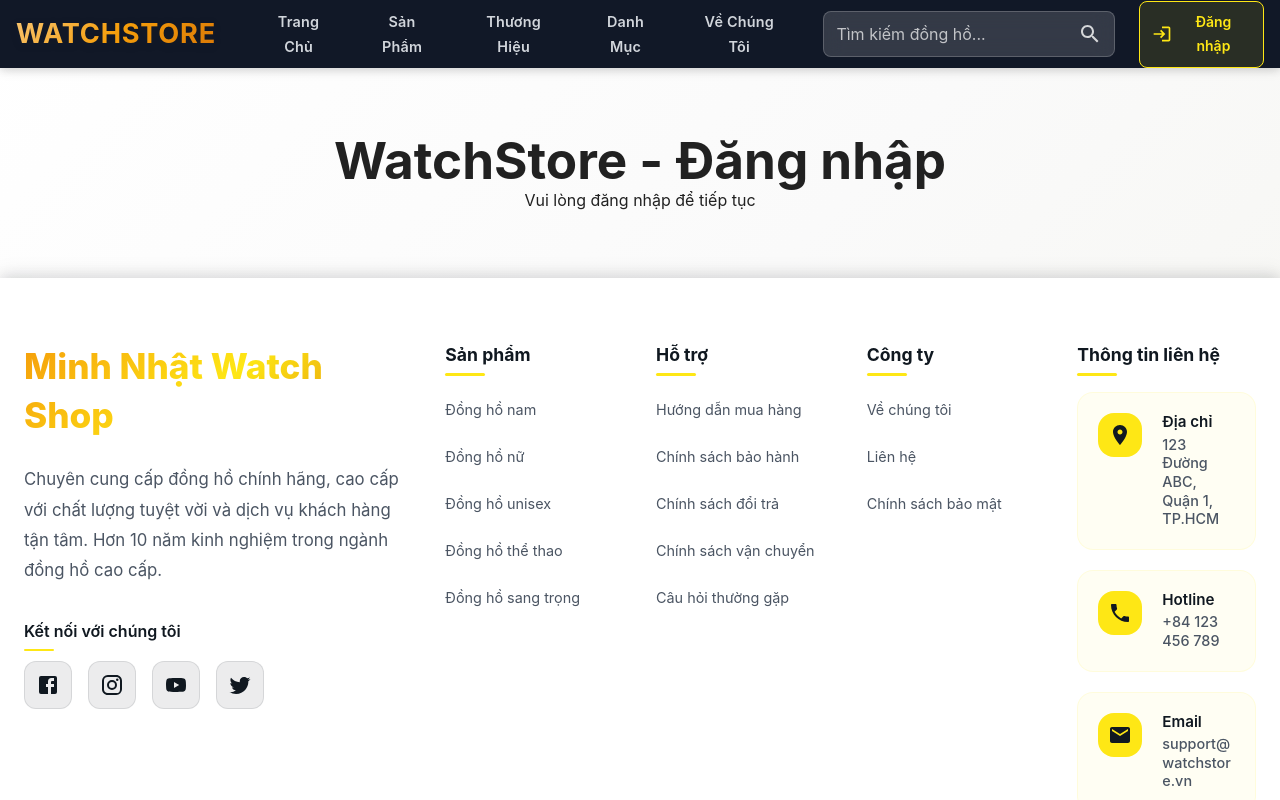
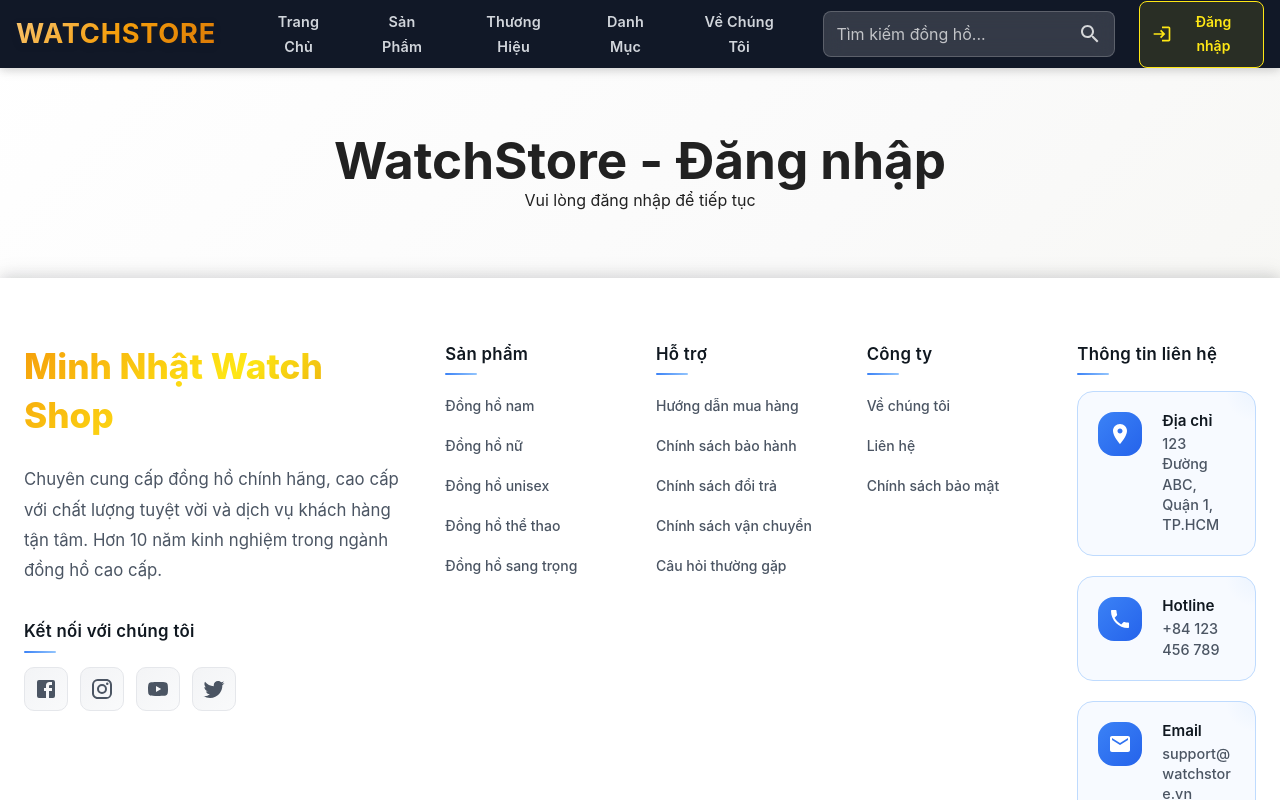
Before and after one commit to TrungHauad02/watch-shop, a React (Vite) app: page /login in a window 1280 px wide. Built offline with nearby package versions, Linux system fonts and the light colour scheme.

Commit message:
U(Footer)

```diff
--- a/src/components/WSFooter/components/FooterContactInfo.tsx
+++ b/src/components/WSFooter/components/FooterContactInfo.tsx
@@ -1,6 +1,6 @@
-import { Box, Stack, Typography, alpha } from '@mui/material';
+import { Box, Stack, Typography } from '@mui/material';
 import { ReactNode } from 'react';
-import { COLORS } from '@/styles/colors';
+import { COLORS, SEMANTIC_COLORS } from '@/styles/colors';
 
 interface ContactInfoItem {
   icon: ReactNode;
@@ -21,21 +21,27 @@ export default function FooterContactInfo({
         variant="h6"
         gutterBottom
         sx={{
-          fontWeight: 700,
-          color: COLORS.textPrimary,
+          fontWeight: 600,
+          // Khớp với màu title các component khác
+          color: COLORS.primary,
           mb: 3,
           position: 'relative',
-          fontSize: '1.1rem',
-          // CUSTOMIZE: Chỉnh sửa style của tiêu đề ở đây
+          fontSize: '1.05rem',
+          letterSpacing: '0.3px',
           '&::after': {
             content: '""',
             position: 'absolute',
             bottom: '-8px',
             left: 0,
-            width: '40px',
-            height: '3px',
-            backgroundColor: COLORS.secondary,
+            width: '32px',
+            height: '2px',
+            // Gradient underline đồng nhất
+            background: `linear-gradient(90deg, ${SEMANTIC_COLORS.info500}, ${SEMANTIC_COLORS.info300})`,
             borderRadius: '2px',
+            transition: 'width 0.3s ease',
+          },
+          '&:hover::after': {
+            width: '48px',
           },
         }}
       >
@@ -65,22 +71,53 @@ export default function FooterContactInfo({
               gap: { xs: 2, md: 1, lg: 2.5 },
               p: { xs: 2, md: 1.5, lg: 2.5 },
               borderRadius: 2,
-              // CUSTOMIZE: Chỉnh sửa màu nền và border của contact card ở đây
-              backgroundColor: alpha(COLORS.secondary, 0.05),
-              border: `1px solid ${alpha(COLORS.secondary, 0.1)}`,
-              transition: 'all 0.2s ease',
+              // Nền xanh nhẹ, tinh tế
+              backgroundColor: `${SEMANTIC_COLORS.info50}80`,
+              border: `1px solid ${SEMANTIC_COLORS.info200}`,
+              transition: 'all 0.3s cubic-bezier(0.4, 0, 0.2, 1)',
               textAlign: { xs: 'left', md: 'center', lg: 'left' },
               minHeight: { md: '100px' },
               flex: { md: '1 1 0%' },
               minWidth: { md: 0 },
+              position: 'relative',
+              overflow: 'hidden',
+
+              // Hover effect đẹp mắt
               '&:hover': {
-                backgroundColor: alpha(COLORS.secondary, 0.08),
-                borderColor: alpha(COLORS.secondary, 0.15),
+                backgroundColor: `${SEMANTIC_COLORS.info100}90`,
+                borderColor: SEMANTIC_COLORS.info300,
+                transform: 'translateY(-2px)',
+                boxShadow: `0 4px 16px ${SEMANTIC_COLORS.info500}20`,
+
+                // Subtle glow from icon
+                '& .icon-container': {
+                  boxShadow: `0 0 20px ${SEMANTIC_COLORS.info500}40`,
+                },
+              },
+
+              // Subtle background pattern
+              '&::before': {
+                content: '""',
+                position: 'absolute',
+                top: 0,
+                right: 0,
+                width: '60px',
+                height: '60px',
+                background: `radial-gradient(circle, ${SEMANTIC_COLORS.info200}30 0%, transparent 70%)`,
+                borderRadius: '50%',
+                transform: 'translate(30px, -30px)',
+                transition: 'all 0.3s ease',
+              },
+
+              '&:hover::before': {
+                background: `radial-gradient(circle, ${SEMANTIC_COLORS.info300}40 0%, transparent 70%)`,
+                transform: 'translate(20px, -20px) scale(1.2)',
               },
             }}
           >
             {/* Icon Container */}
             <Box
+              className="icon-container"
               sx={{
                 display: 'flex',
                 alignItems: 'center',
@@ -88,11 +125,14 @@ export default function FooterContactInfo({
                 width: { xs: 40, md: 32, lg: 44 },
                 height: { xs: 40, md: 32, lg: 44 },
                 borderRadius: 2,
-                // CUSTOMIZE: Chỉnh sửa màu sắc của icon container ở đây
-                backgroundColor: COLORS.secondary,
-                color: COLORS.primary,
+                // Icon với gradient blue đẹp mắt
+                background: `linear-gradient(135deg, ${SEMANTIC_COLORS.info500}, ${SEMANTIC_COLORS.info600})`,
+                color: COLORS.white,
                 flexShrink: 0,
                 mb: { xs: 0, md: 1, lg: 0 },
+                transition: 'all 0.3s ease',
+                position: 'relative',
+                zIndex: 1,
               }}
             >
               {info.icon}
@@ -110,13 +150,15 @@ export default function FooterContactInfo({
                   md: 'center',
                   lg: 'flex-start',
                 },
+                position: 'relative',
+                zIndex: 1,
               }}
             >
               <Typography
                 variant="subtitle2"
                 sx={{
                   fontWeight: 600,
-                  color: COLORS.textPrimary,
+                  color: COLORS.primary,
                   mb: 0.5,
                   fontSize: { xs: '0.9rem', md: '0.8rem', lg: '0.95rem' },
                   lineHeight: 1.2,
@@ -129,9 +171,9 @@ export default function FooterContactInfo({
               <Typography
                 variant="body2"
                 sx={{
-                  color: COLORS.textSecondary,
-                  fontWeight: 500,
-                  lineHeight: 1.3,
+                  color: COLORS.gray600,
+                  fontWeight: 450,
+                  lineHeight: 1.4,
                   fontSize: { xs: '0.85rem', md: '0.75rem', lg: '0.9rem' },
                   textAlign: { xs: 'left', md: 'center', lg: 'left' },
                   wordBreak: 'break-word',
--- a/src/components/WSFooter/components/FooterLinkSection.tsx
+++ b/src/components/WSFooter/components/FooterLinkSection.tsx
@@ -1,4 +1,4 @@
-import COLORS from '@/styles/colors';
+import { COLORS, SEMANTIC_COLORS } from '@/styles/colors';
 import { Box, Link, Stack, Typography } from '@mui/material';
 import { useNavigate } from 'react-router-dom';
 
@@ -28,27 +28,34 @@ export default function FooterLinkSection({
         variant="h6"
         gutterBottom
         sx={{
-          fontWeight: 700,
-          color: COLORS.textPrimary,
+          fontWeight: 600,
+          // Màu title sang trọng với deep blue
+          color: COLORS.primary,
           mb: 3,
           position: 'relative',
-          fontSize: '1.1rem',
+          fontSize: '1.05rem',
+          letterSpacing: '0.3px',
           '&::after': {
             content: '""',
             position: 'absolute',
             bottom: '-8px',
             left: 0,
-            width: '40px',
-            height: '3px',
-            backgroundColor: COLORS.secondary, // Sử dụng màu secondary từ colors.ts
+            width: '32px',
+            height: '2px',
+            // Gradient underline đẹp mắt
+            background: `linear-gradient(90deg, ${SEMANTIC_COLORS.info500}, ${SEMANTIC_COLORS.info300})`,
             borderRadius: '2px',
+            transition: 'width 0.3s ease',
+          },
+          '&:hover::after': {
+            width: '48px',
           },
         }}
       >
         {title}
       </Typography>
 
-      <Stack spacing={1.5}>
+      <Stack spacing={1.2}>
         {links.map((link) => (
           <Link
             key={link.path}
@@ -56,36 +63,56 @@ export default function FooterLinkSection({
             onClick={() => handleLinkClick(link.path)}
             sx={{
               textAlign: 'left',
-              color: COLORS.textSecondary, // Sử dụng màu textSecondary từ colors.ts
+              // Màu link tinh tế
+              color: COLORS.gray600,
               textDecoration: 'none',
-              fontSize: '0.9rem',
+              fontSize: '0.875rem',
               border: 'none',
               background: 'none',
               cursor: 'pointer',
-              padding: '6px 0',
+              padding: '4px 0',
               borderRadius: '4px',
-              transition: 'all 0.3s ease',
+              transition: 'all 0.25s cubic-bezier(0.4, 0, 0.2, 1)',
               position: 'relative',
+              fontWeight: 450,
+
               '&:hover': {
-                color: COLORS.accent, // Sử dụng màu accent từ colors.ts
-                transform: 'translateX(8px)',
+                // Hover với màu blue đẹp
+                color: SEMANTIC_COLORS.info600,
+                transform: 'translateX(6px)',
+                fontWeight: 500,
+
                 '&::before': {
                   opacity: 1,
-                  transform: 'scaleX(1)',
+                  transform: 'translateY(-50%) scaleX(1)',
                 },
               },
+
               '&::before': {
                 content: '""',
                 position: 'absolute',
-                left: '-12px',
+                left: '-10px',
                 top: '50%',
                 transform: 'translateY(-50%) scaleX(0)',
-                width: '4px',
-                height: '4px',
-                backgroundColor: COLORS.accent, // Sử dụng màu accent từ colors.ts
+                width: '3px',
+                height: '3px',
+                backgroundColor: SEMANTIC_COLORS.info500,
                 borderRadius: '50%',
-                transition: 'all 0.3s ease',
+                transition: 'all 0.25s cubic-bezier(0.4, 0, 0.2, 1)',
                 opacity: 0,
+              },
+
+              // Active state
+              '&:active': {
+                transform: 'translateX(4px)',
+                color: SEMANTIC_COLORS.info700,
+              },
+
+              // Focus accessibility
+              '&:focus-visible': {
+                outline: `2px solid ${SEMANTIC_COLORS.info300}`,
+                outlineOffset: '2px',
+                borderRadius: '4px',
               },
             }}
           >
--- a/src/components/WSFooter/components/FooterSocialLinks.tsx
+++ b/src/components/WSFooter/components/FooterSocialLinks.tsx
@@ -1,6 +1,6 @@
-import { Box, IconButton, Stack, Typography, alpha } from '@mui/material';
+import { Box, IconButton, Stack, Typography } from '@mui/material';
 import { ReactNode } from 'react';
-import { COLORS } from '@/styles/colors';
+import { COLORS, SEMANTIC_COLORS, ALPHA_COLORS } from '@/styles/colors';
 
 interface SocialLink {
   icon: ReactNode;
@@ -27,50 +27,94 @@ export default function FooterSocialLinks({
         variant="subtitle1"
         sx={{
           fontWeight: 600,
-          color: COLORS.textPrimary,
-          mb: 2,
+          // Khớp với màu title ở FooterLinkSection
+          color: COLORS.primary,
+          mb: 2.5,
           position: 'relative',
           display: 'inline-block',
+          fontSize: '1.05rem',
+          letterSpacing: '0.3px',
           '&::after': {
             content: '""',
             position: 'absolute',
             bottom: '-6px',
             left: 0,
-            width: '30px',
+            width: '32px',
             height: '2px',
-            backgroundColor: COLORS.secondary,
-            borderRadius: '1px',
+            // Gradient underline đồng nhất
+            background: `linear-gradient(90deg, ${SEMANTIC_COLORS.info500}, ${SEMANTIC_COLORS.info300})`,
+            borderRadius: '2px',
+            transition: 'width 0.3s ease',
+          },
+          '&:hover::after': {
+            width: '48px',
           },
         }}
       >
         {title}
       </Typography>
 
-      <Stack direction="row" spacing={2}>
+      <Stack direction="row" spacing={1.5}>
         {socialLinks.map((social) => (
           <IconButton
             key={social.name}
             onClick={() => handleSocialClick(social.url)}
             aria-label={`Theo dõi chúng tôi trên ${social.name}`}
             sx={{
-              backgroundColor: alpha(COLORS.primary, 0.08),
-              color: COLORS.primary,
-              width: 48,
-              height: 48,
-              borderRadius: '12px',
+              // Background gradient tinh tế
+              background: `linear-gradient(135deg, ${COLORS.gray100}, ${COLORS.gray50})`,
+              color: COLORS.gray600,
+              width: 44,
+              height: 44,
+              borderRadius: '10px',
               transition: 'all 0.3s cubic-bezier(0.4, 0, 0.2, 1)',
-              border: `1px solid ${alpha(COLORS.primary, 0.1)}`,
+              border: `1px solid ${COLORS.gray200}`,
+              position: 'relative',
+              overflow: 'hidden',
+
+              // Hover effects đẹp mắt
               '&:hover': {
-                backgroundColor: COLORS.secondary,
-                color: COLORS.primaryDark,
-                transform: 'translateY(-4px) scale(1.05)',
-                boxShadow: `0 8px 20px ${alpha(COLORS.secondary, 0.3)}`,
-                borderColor: COLORS.secondaryLight,
+                background: `linear-gradient(135deg, ${SEMANTIC_COLORS.info500}, ${SEMANTIC_COLORS.info600})`,
+                color: COLORS.white,
+                transform: 'translateY(-2px) scale(1.02)',
+                boxShadow: `0 6px 20px ${SEMANTIC_COLORS.info500}40`,
+                borderColor: SEMANTIC_COLORS.info400,
+
+                // Ripple effect
+                '&::before': {
+                  transform: 'scale(2)',
+                  opacity: 0,
+                },
               },
-              // Focus styles cho accessibility
+
+              // Ripple animation
+              '&::before': {
+                content: '""',
+                position: 'absolute',
+                top: '50%',
+                left: '50%',
+                width: '20px',
+                height: '20px',
+                background: ALPHA_COLORS.whiteAlpha50,
+                borderRadius: '50%',
+                transform: 'translate(-50%, -50%) scale(0)',
+                transition: 'all 0.4s ease',
+                opacity: 0.8,
+              },
+
+              // Active state
+              '&:active': {
+                transform: 'translateY(-1px) scale(0.98)',
+                '&::before': {
+                  transform: 'translate(-50%, -50%) scale(1.5)',
+                  opacity: 0.4,
+                },
+              },
+
+              // Focus accessibility
               '&:focus-visible': {
-                outline: `2px solid ${COLORS.accent}`,
-                outlineOffset: '2px',
+                outline: `2px solid ${SEMANTIC_COLORS.info400}`,
+                outlineOffset: '3px',
               },
             }}
           >
```
